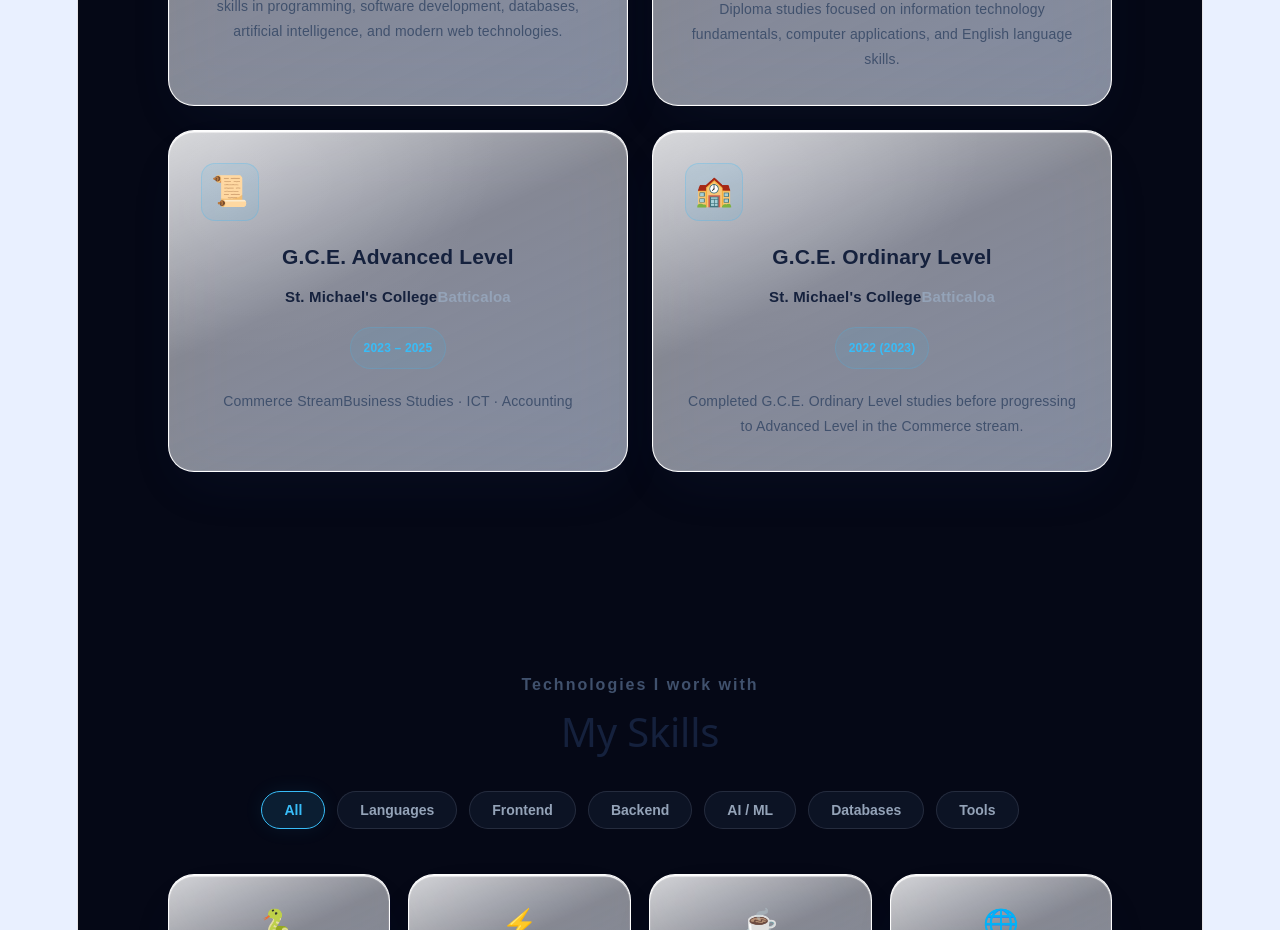
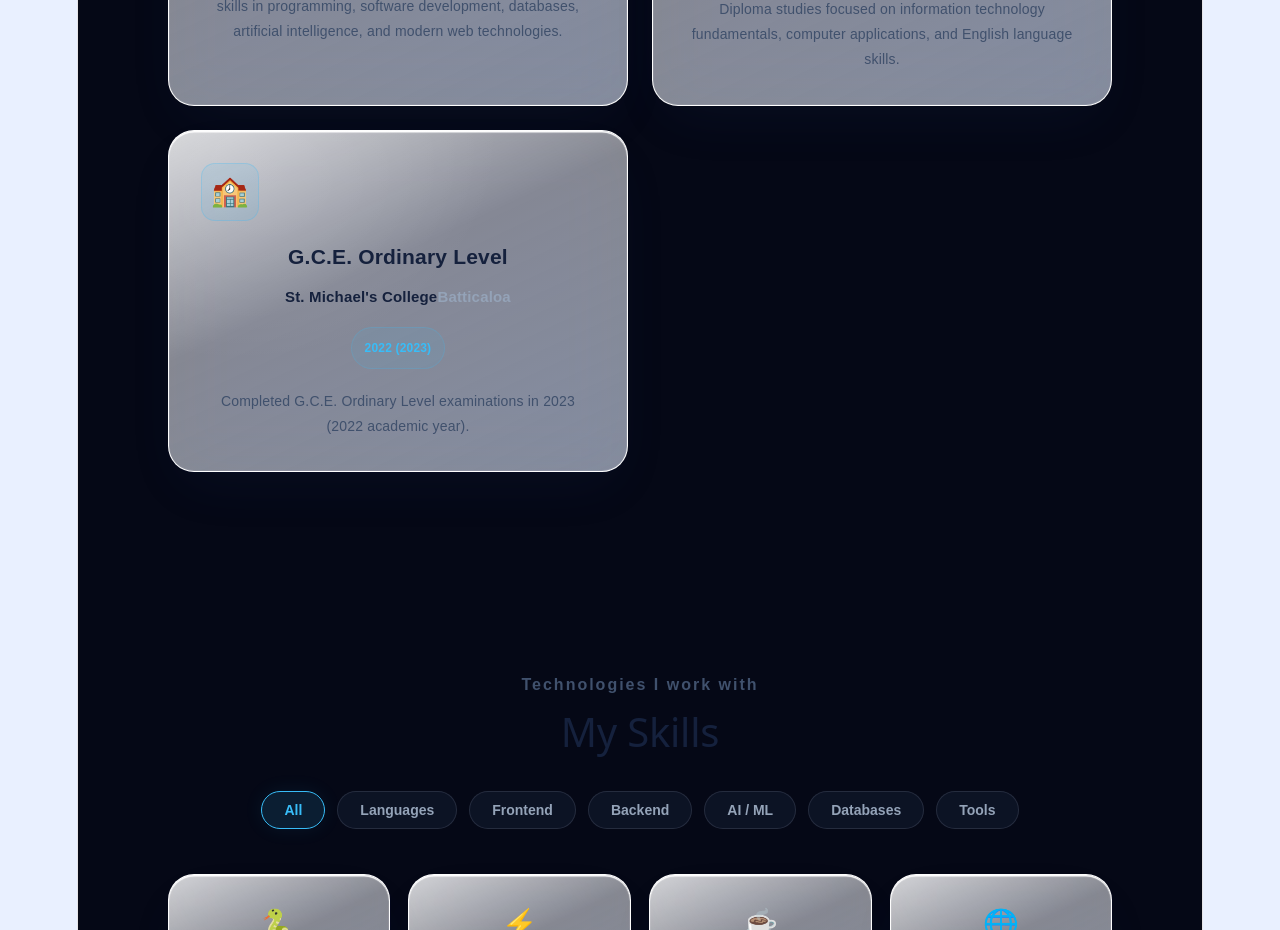
Before and after one commit to dionstacey03-dev/Dion-Portfolio-, a React (Vite) app: page / in a window 1280 px wide. Shown: the part 2120-3050 px from the top of the page. Built offline with nearby package versions, Linux system fonts and the light colour scheme; no server answers.

Commit message:
Align portfolio education with revised CV and remove Advanced Level

```diff
--- a/src/App.jsx
+++ b/src/App.jsx
@@ -240,28 +240,6 @@ function App() {
       </div>
     </article>
 
-    {/* Advanced Level */}
-    <article className="educationCard">
-      <div className="educationIcon">📜</div>
-
-      <div className="educationContent">
-        <h3>G.C.E. Advanced Level</h3>
-
-        <h4>
-          St. Michael&apos;s College
-          <span>Batticaloa</span>
-        </h4>
-
-        <span className="educationYear">2023 – 2025</span>
-
-        <p>
-          Commerce Stream
-          <span className="educationSubjects">
-            Business Studies · ICT · Accounting
-          </span>
-        </p>
-      </div>
-    </article>
 
     {/* Ordinary Level */}
     <article className="educationCard">
@@ -278,8 +256,7 @@ function App() {
         <span className="educationYear">2022 (2023)</span>
 
         <p>
-          Completed G.C.E. Ordinary Level studies before progressing to
-          Advanced Level in the Commerce stream.
+          Completed G.C.E. Ordinary Level examinations in 2023 (2022 academic year).
         </p>
       </div>
     </article>
```
